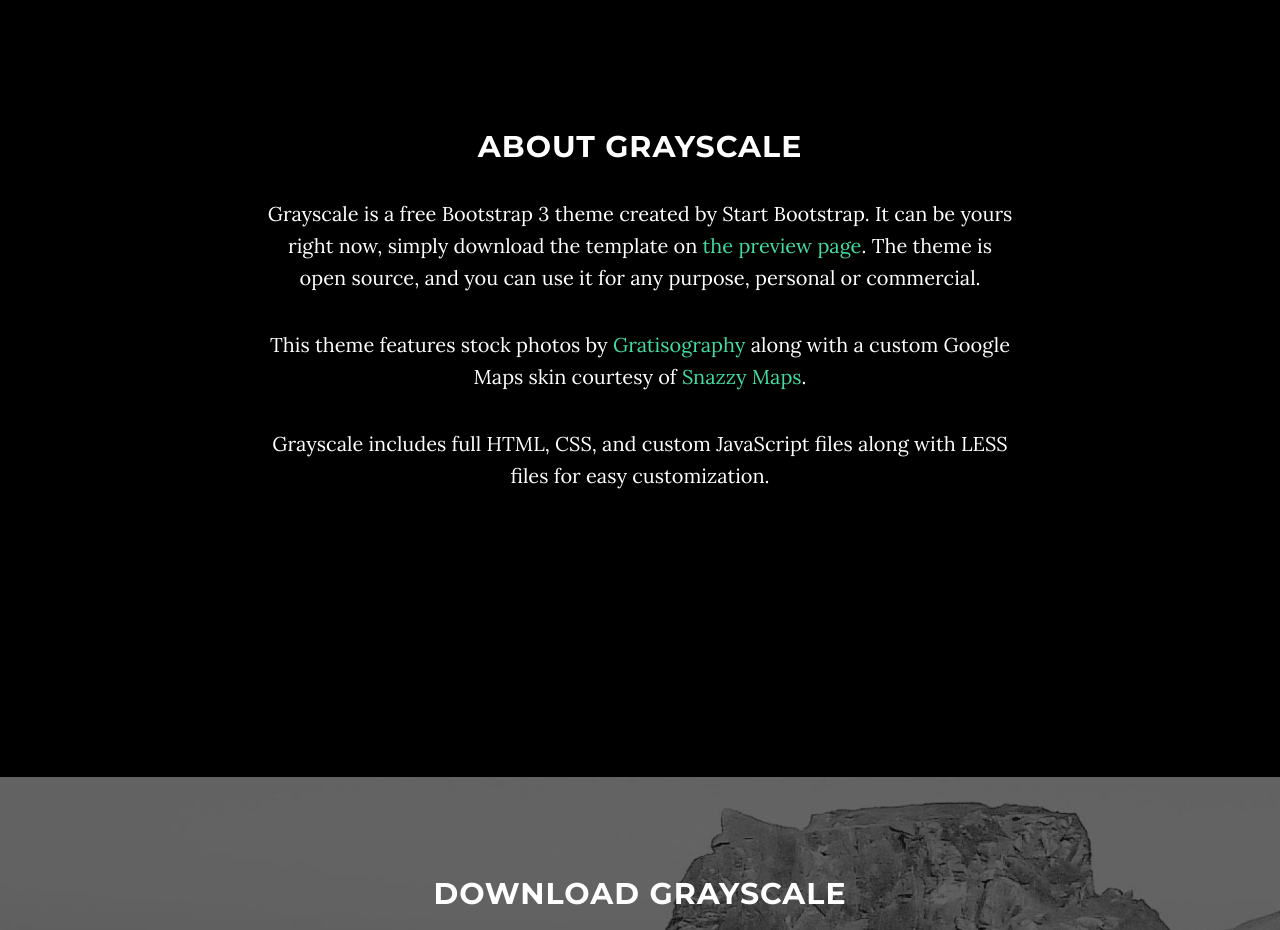
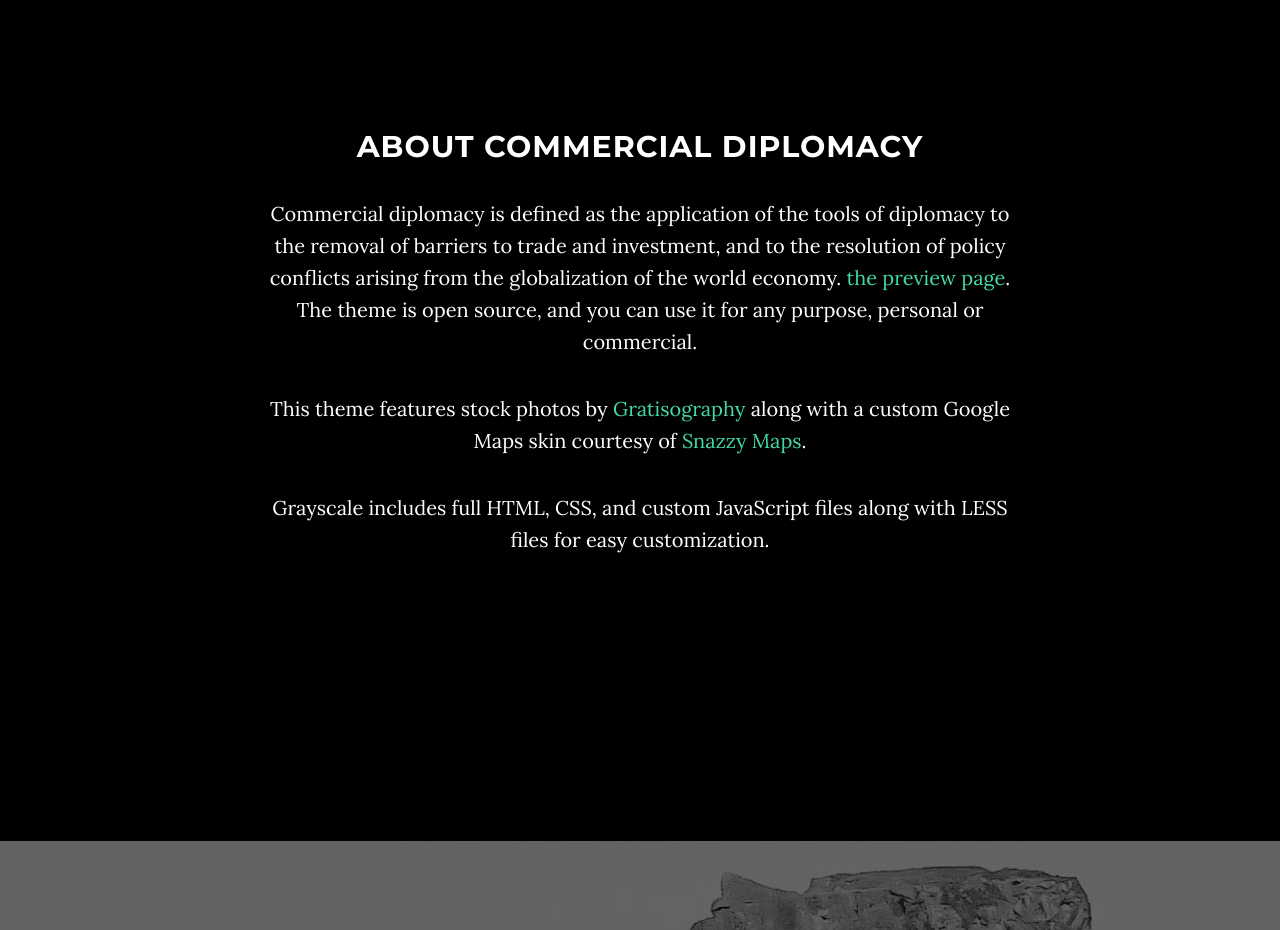
Before and after one commit to marcosrrz/marcosrrz.github.io, a plain HTML site: page index.html in a window 1280 px wide. Shown: the part 920-1850 px from the top of the page. Drawn offline with Linux system fonts and the light colour scheme; some packages are replaced by stand-ins of ours.

Commit message:
Update index.html

```diff
--- a/index.html
+++ b/index.html
@@ -89,8 +89,8 @@
     <section id="about" class="container content-section text-center">
         <div class="row">
             <div class="col-lg-8 col-lg-offset-2">
-                <h2>About Grayscale</h2>
-                <p>Grayscale is a free Bootstrap 3 theme created by Start Bootstrap. It can be yours right now, simply download the template on <a href="http://startbootstrap.com/template-overviews/grayscale/">the preview page</a>. The theme is open source, and you can use it for any purpose, personal or commercial.</p>
+                <h2>About Commercial Diplomacy</h2>
+                <p>Commercial diplomacy is defined as the application of the tools of diplomacy to the removal of barriers to trade and investment, and to the resolution of policy conflicts arising from the globalization of the world economy. <a href="http://startbootstrap.com/template-overviews/grayscale/">the preview page</a>. The theme is open source, and you can use it for any purpose, personal or commercial.</p>
                 <p>This theme features stock photos by <a href="http://gratisography.com/">Gratisography</a> along with a custom Google Maps skin courtesy of <a href="http://snazzymaps.com/">Snazzy Maps</a>.</p>
                 <p>Grayscale includes full HTML, CSS, and custom JavaScript files along with LESS files for easy customization.</p>
             </div>
```
